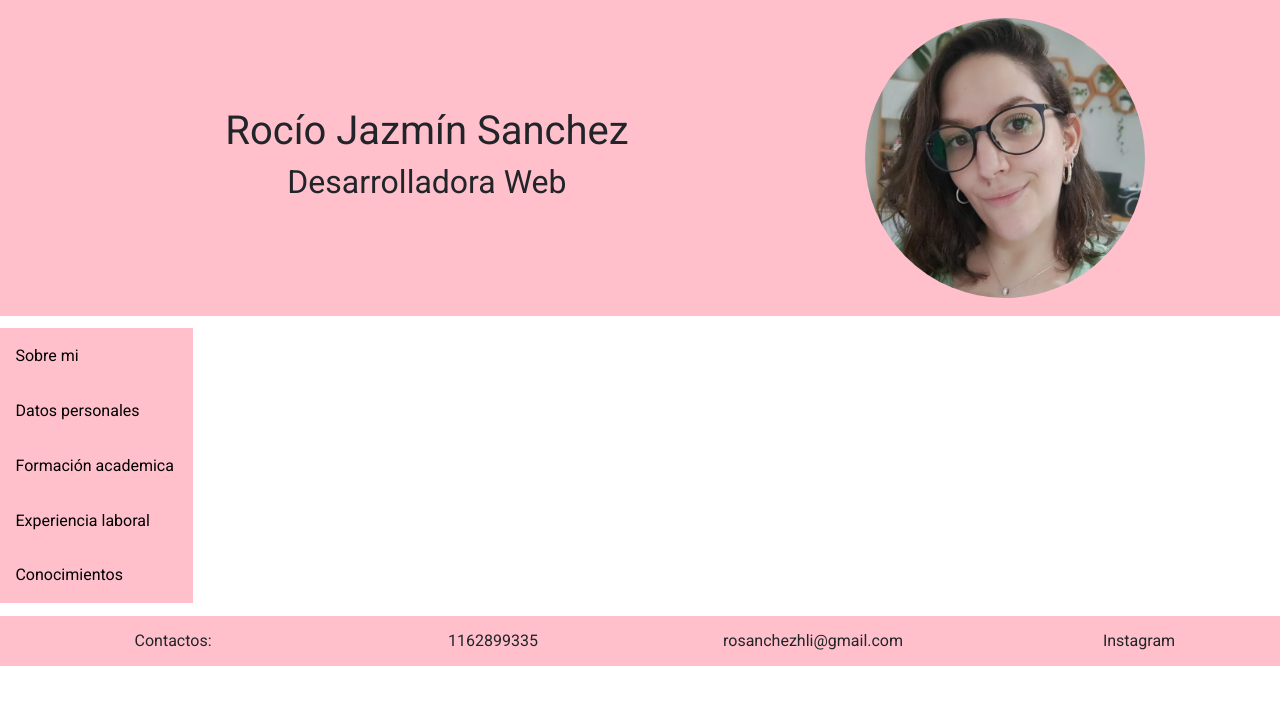
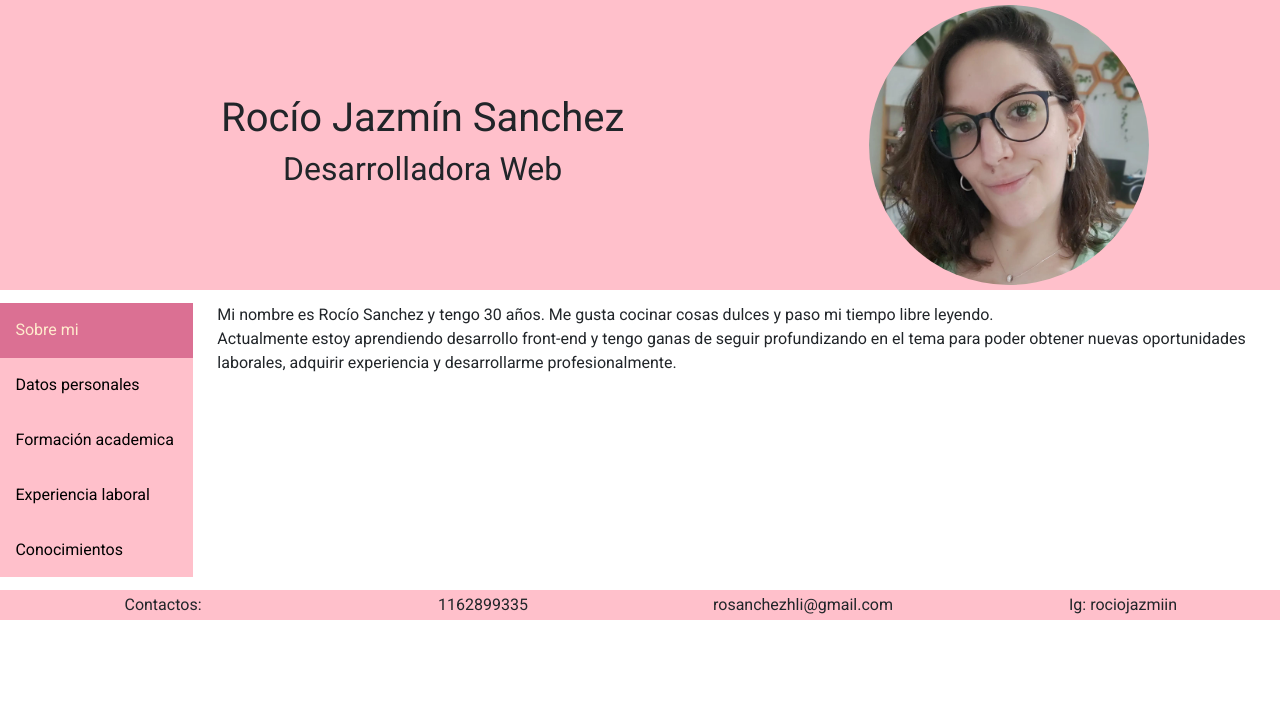
Before and after one commit to rosanchez1509/curriculum-curso, a plain HTML site: page index.html in a window 1280 px wide. Shown: the top 704 px of the page. Drawn offline with nearby package versions, Linux system fonts and the light colour scheme.

Commit message:
Posicionamiento automatico en la seccion sobre mi.

```diff
--- a/css/styles.css
+++ b/css/styles.css
@@ -3,7 +3,6 @@
 }
 
 header {
-    padding: 1%;
     margin-bottom: 1%;
     background-color: pink;
 }
@@ -40,12 +39,8 @@ header {
 
 .footer-sections {
     display: flex;
-    margin: 1%;
+    margin: 3px;
     text-align: center;
-}
-
-.fa-brands .fa-instagram {
-    color: black;
 }
 
 .oculto {
--- a/index.html
+++ b/index.html
@@ -108,7 +108,7 @@
                 <div class="col-3">Contactos:</div>
                 <div class="col-3">1162899335</div>
                 <div class="col-3">rosanchezhli@gmail.com</div>
-                <div class="col-3"> <i class="fa-brands fa-instagram"></i>Instagram</div>
+                <div class="col-3">Ig: rociojazmiin</div>
             </div>
         </footer>
     </div>
--- a/js/script.js
+++ b/js/script.js
@@ -1,3 +1,7 @@
+document.addEventListener("DOMContentLoaded", function(event) {
+    mostrarSeccion('sobre-mi', 'sobre-mi-link');
+});
+
 function mostrarSeccion(idSeccion, idLink) {
     let seccionesActivas = document.getElementsByClassName('activo');
 
```
